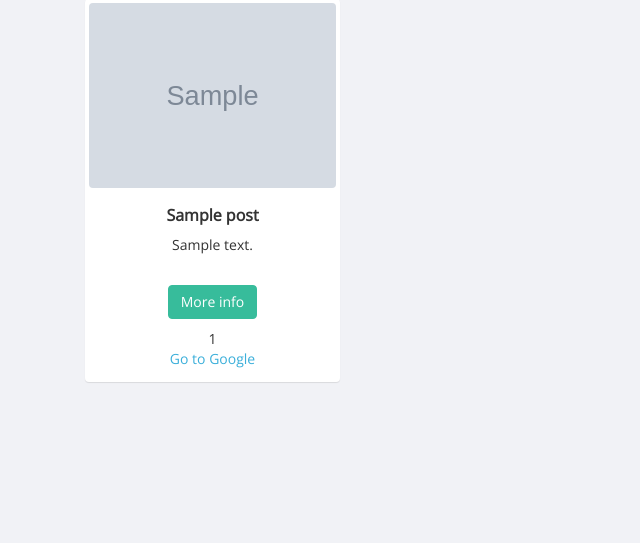
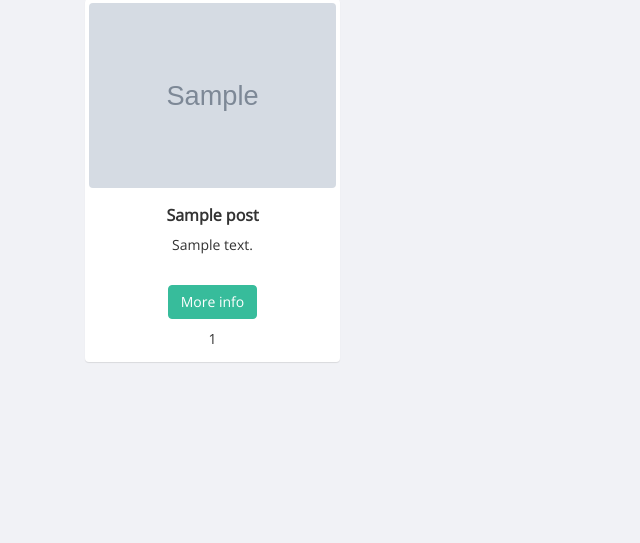
Before and after one commit to amirabbasmajd/db, a Flask app: page /showpostandcomment in a window 1280 px wide. Shown: the part 91-634 px from the top of the page, without its empty margins (0-640 px from the left). Run offline with Flask 2, Linux system fonts and the light colour scheme; grey boxes marked "Sample" are stand-in pictures; a database or web service that is not in the repository returns one stand-in record (values such as "Sample title"); some libraries are stand-ins or nearby versions; some web fonts are replaced.

Commit message:
identation

```diff
--- a/app/main/views.py
+++ b/app/main/views.py
@@ -68,13 +68,12 @@ def profile():
 # @main.route('/showpostandcomment/<string:post_id>', methods=['GET', 'POST'])
 @main.route('/showpostandcomment', methods=['GET', 'POST'])
 def showpostandcomment():
-    # if request.form['postId']:
-    #     exit(0);
 
-    # print( request.form['id'])
-    # print('helll')
-    # pprint (" helllllllo")
     s = request.args.get('myid')
     post = mongo.db.posts.find({"_id":ObjectId(s)})
 
+    comment = [];
+    # comment.
+    mongo.db.posts.update({"_id":ObjectId(s)} , {"link":"aaa"})
+
     return render_template('showpostcomment.html' ,post=post)
--- a/app/templates/index.html
+++ b/app/templates/index.html
@@ -19,10 +19,10 @@
                         <p>
                             <br><a href="{{ data['link'] }}" class="btn btn-info">More info</a>
                         </p>
-{{data['_id']}}
+                        {{ data['_id'] }}
                         <br>
                         {#                    <button class="btn btn-info" type="submit" href="/showpostandcomment?myid="{{data['_id']}} id = "btnCommit" value= {{ data['_id'] }} > show post comment</button>#}
-                    <a href="/showpostandcomment?myid={{data['_id']}}"  class="button">Go to Google</a>
+                        <a href="/showpostandcomment?myid={{ data['_id'] }}" class="button">Go to Google</a>
                         {% if 'tags' in data %}
                             <hr>
                             {% for tag in data['tags'] %}
--- a/app/templates/showpostcomment.html
+++ b/app/templates/showpostcomment.html
@@ -19,7 +19,7 @@
 {{data['_id']}}
                 <br>
 {#                    <button class="btn btn-info" type="submit" href="/showpostandcomment?myid="{{data['_id']}} id = "btnCommit" value= {{ data['_id'] }} > show post comment</button>#}
-                    <a href="/showpostandcomment?myid={{data['_id']}}"  class="button">Go to Google</a>
+{#                    <a href="/showpostandcomment?myid={{data['_id']}}"  class="button">Go to Google</a>#}
                     {% if 'tags' in data %}
                         <hr>
                         {% for tag in data['tags'] %}
```
Also changed, not shown: 1 other file. Lines whose indentation alone changed are shown as unchanged.
